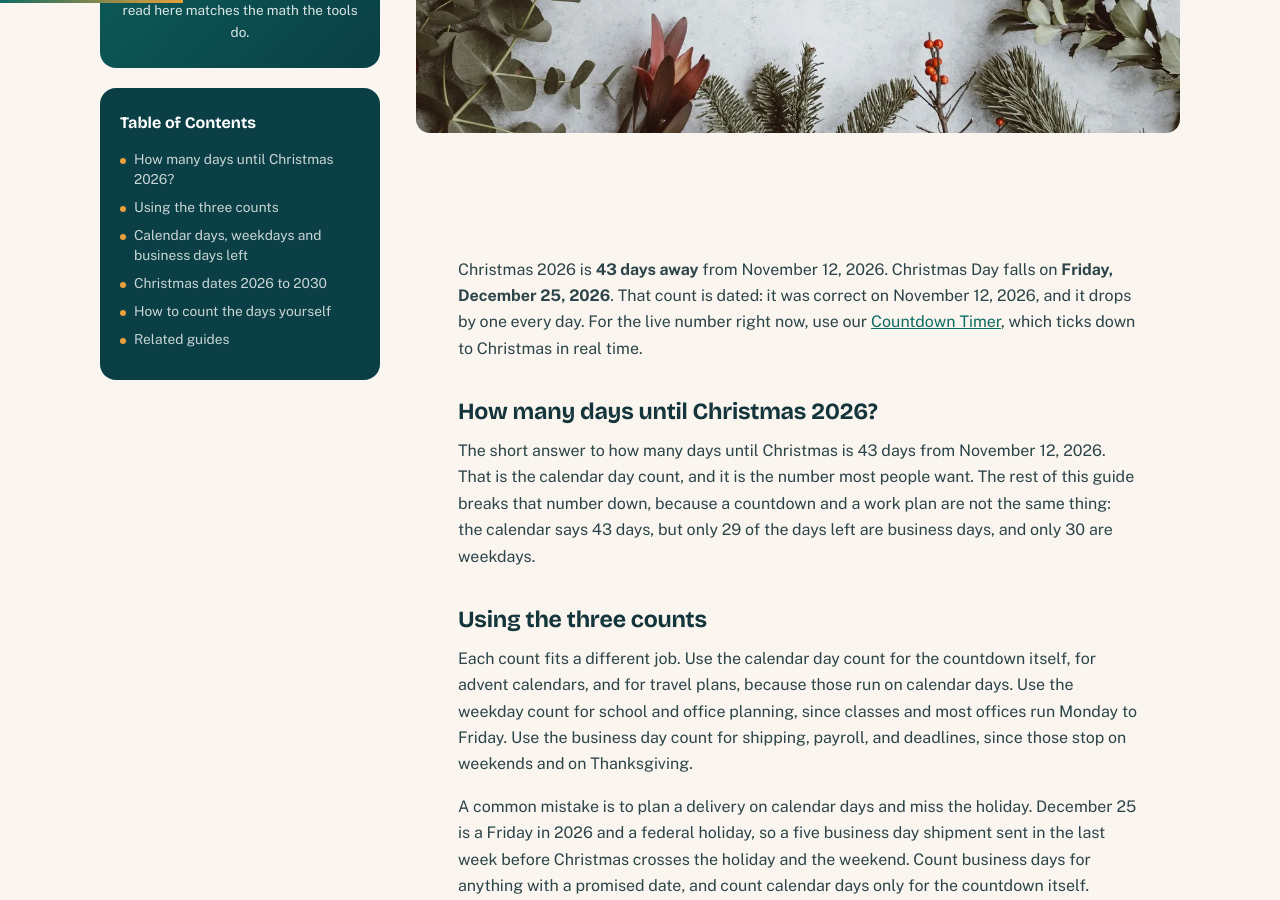
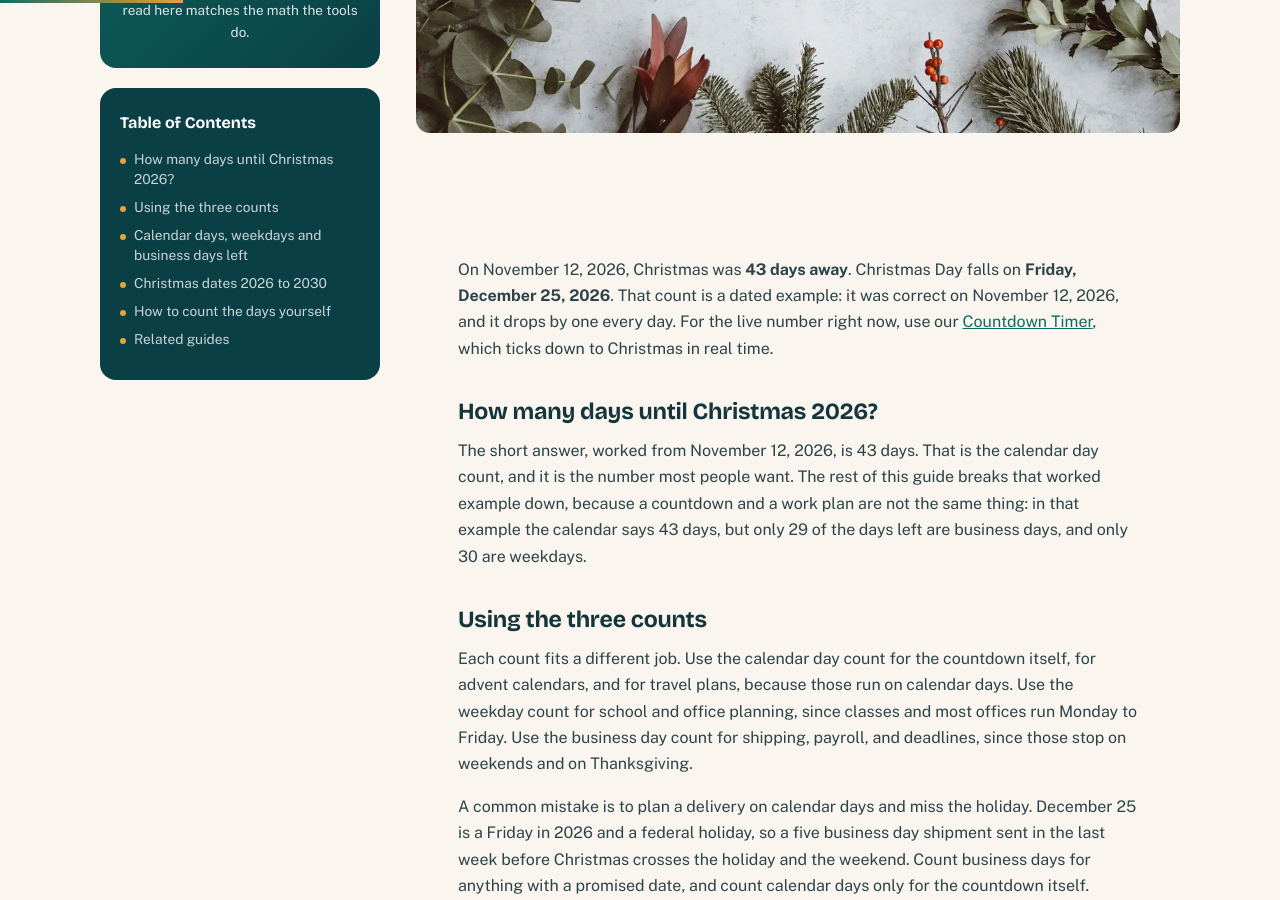
Before and after one commit to zaidmeo09-dhangal/agedatecalc, a Jekyll site: the page built from _posts/2026-11-12-how-many-days-until-christmas.md, in a window 1280 px wide and 900 px high, scrolled down 720 px. Built offline with Jekyll 4.4.1, drawn with Linux system fonts in a browser that asks for light colours; some of the changed text lies outside the part shown.

```diff
--- a/_posts/2026-11-12-how-many-days-until-christmas.md
+++ b/_posts/2026-11-12-how-many-days-until-christmas.md
@@ -24,7 +24,7 @@
 read_time: 5 min read
 faqs_raw: 'How many days until Christmas 2026?
 
-  43 days from November 12, 2026. Christmas Day is Friday, December 25, 2026. The count changes every day, so check the live Countdown Timer for the current number.
+  The number changes every day, so check the live Countdown Timer for the current count. As a dated example, it was 43 days on November 12, 2026. Christmas Day is Friday, December 25, 2026.
 
   ---
 
@@ -56,11 +56,11 @@
 
 <div class="prose" markdown="1">
 
-Christmas 2026 is **43 days away** from November 12, 2026. Christmas Day falls on **Friday, December 25, 2026**. That count is dated: it was correct on November 12, 2026, and it drops by one every day. For the live number right now, use our [Countdown Timer]({{ '/countdown-timer/' | relative_url }}), which ticks down to Christmas in real time.
+On November 12, 2026, Christmas was **43 days away**. Christmas Day falls on **Friday, December 25, 2026**. That count is a dated example: it was correct on November 12, 2026, and it drops by one every day. For the live number right now, use our [Countdown Timer]({{ '/countdown-timer/' | relative_url }}), which ticks down to Christmas in real time.
 
 ## How many days until Christmas 2026?
 
-The short answer to how many days until Christmas is 43 days from November 12, 2026. That is the calendar day count, and it is the number most people want. The rest of this guide breaks that number down, because a countdown and a work plan are not the same thing: the calendar says 43 days, but only 29 of the days left are business days, and only 30 are weekdays.
+The short answer, worked from November 12, 2026, is 43 days. That is the calendar day count, and it is the number most people want. The rest of this guide breaks that worked example down, because a countdown and a work plan are not the same thing: in that example the calendar says 43 days, but only 29 of the days left are business days, and only 30 are weekdays.
 
 ## Using the three counts
 
@@ -107,11 +107,11 @@
 
 Pick the method that fits the question you are asking:
 
-1. **Calendar days:** subtract today date from December 25. December 25, 2026 minus November 12, 2026 is 43 days.
+1. **Calendar days:** subtract today's date from December 25. December 25, 2026 minus November 12, 2026 is 43 days.
 2. **Weekdays:** count Monday to Friday only, and skip Saturdays and Sundays.
 3. **Business days:** count weekdays, then remove Thanksgiving and any other holiday your office observes. Read our guide [How to Count Business Days Between Two Dates]({{ '/blog/how-to-count-business-days-between-two-dates/' | relative_url }}) for the full method with a worked example.
 
-The fastest way is our [Date Difference Calculator]({{ '/date-difference-calculator/' | relative_url }}). Enter today date and December 25, 2026 and it gives the exact day count, or read [How to Count Days Between Two Dates]({{ '/blog/how-to-count-days-between-dates/' | relative_url }}) to do it by hand.
+The fastest way is our [Date Difference Calculator]({{ '/date-difference-calculator/' | relative_url }}). Enter today's date and December 25, 2026 and it gives the exact day count, or read [How to Count Days Between Two Dates]({{ '/blog/how-to-count-days-between-dates/' | relative_url }}) to do it by hand.
 
 ## Related guides
 
```
